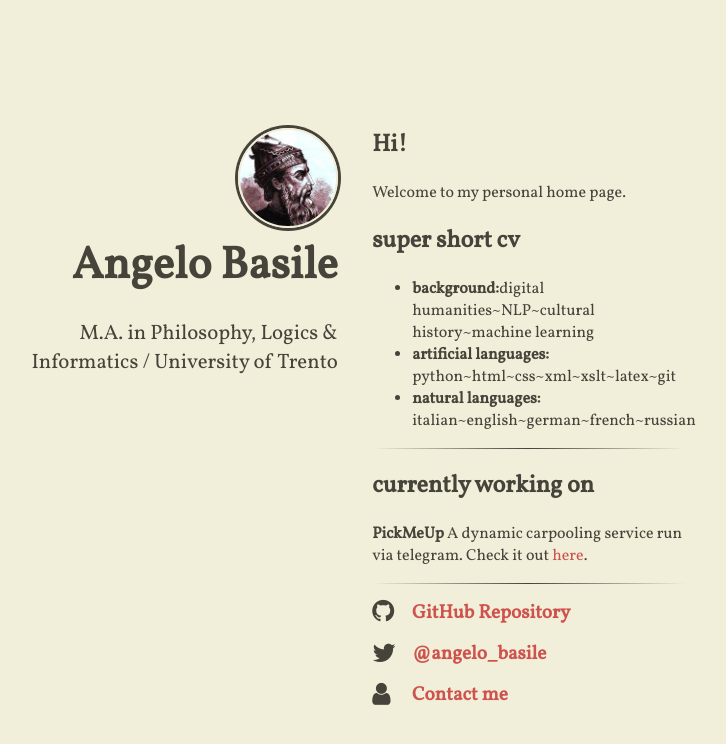
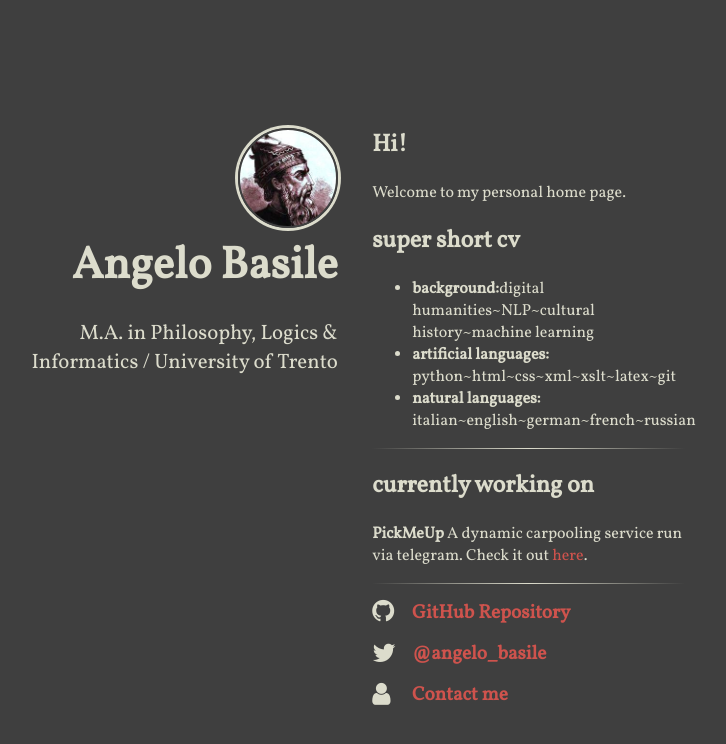
Before and after one commit to rs2/anbasile.github.io, a Jekyll site: the page built from index.html, in a window 1280 px wide. Shown: the top 744 px of the page, without its empty margins (295-1021 px from the left). Built offline with Jekyll 4.4.1, drawn with Linux system fonts in a browser that asks for light colours; nearby versions of some CDN libraries.

Commit message:
Update main.scss

```diff
--- a/assets/main.scss
+++ b/assets/main.scss
@@ -1,9 +1,9 @@
 ---
 ---
 
-$text-color: #46433A;
+$text-color: #DCDCCC;
 $anchor-text-color: #CE534D;
-$background-color: #F1EED9;
+$background-color: #3F3F3F;
 
 body {
 	font-family: 'Vollkorn', serif;
```
